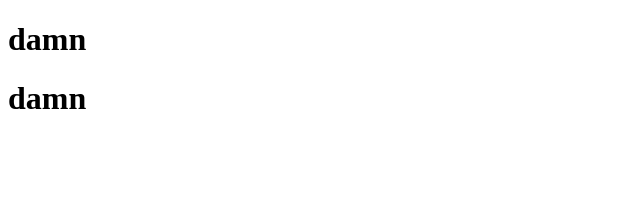
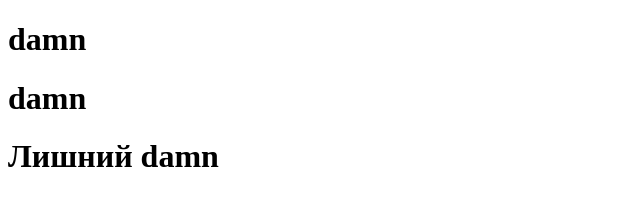
Before and after one commit to IAVDEEV758/Igoran_test, a plain HTML site: page index.html in a window 1280 px wide. Shown: the whole page, without its empty margins (0-640 px from the left). Drawn offline with Linux system fonts and the light colour scheme.

Commit message:
Лишний дэмн

```diff
--- a/index.html
+++ b/index.html
@@ -8,5 +8,6 @@
 <body>
     <h1>damn</h1>
     <h1>damn</h1>
+    <h1>Лишний damn</h1>
 </body>
 </html>
```
